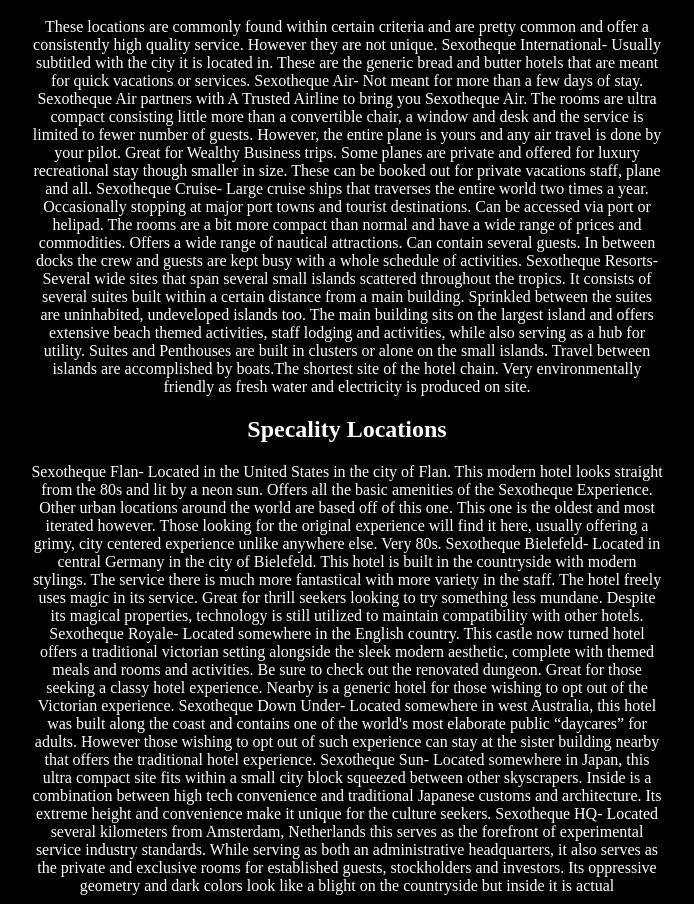
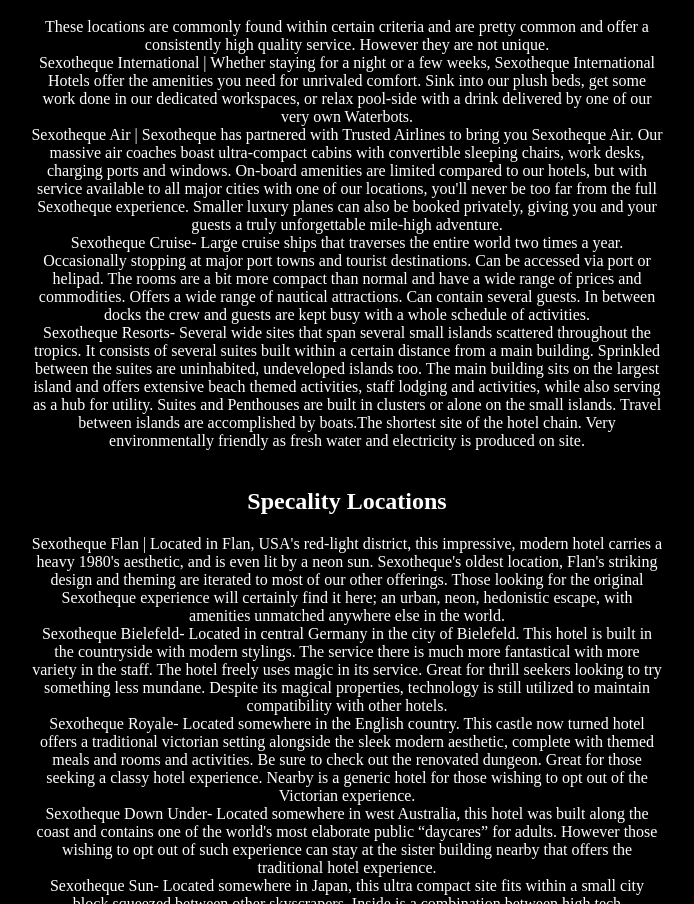
Before and after one commit to morshmarter/DEFUNCTmorshmarter.github.io, a plain HTML site: page locations.html in a window 1280 px wide. Shown: the part 48-952 px from the top of the page, without its empty margins (293-987 px from the left). Drawn offline with Linux system fonts and the light colour scheme.

Commit message:
Add Content
added content, added images, fixed some errors

```diff
--- a/locations.html
+++ b/locations.html
@@ -6,21 +6,22 @@
     <h1>Brand Locations</h1>
     <p>These locations are commonly found within certain criteria and are pretty common and offer a consistently high
         quality service. However they are not unique.
-
-        Sexotheque International- Usually subtitled with the city it is located in. These are the generic bread and
-        butter hotels that are meant for quick vacations or services.
-
-        Sexotheque Air- Not meant for more than a few days of stay. Sexotheque Air partners with A Trusted Airline to
-        bring you Sexotheque Air. The rooms are ultra compact consisting little more than a convertible chair, a window
-        and desk and the service is limited to fewer number of guests. However, the entire plane is yours and any air
-        travel is done by your pilot. Great for Wealthy Business trips. Some planes are private and offered for luxury
-        recreational stay though smaller in size. These can be booked out for private vacations staff, plane and all.
-
+        <br />
+        Sexotheque International | Whether staying for a night or a few weeks, Sexotheque International Hotels offer the
+        amenities you need for unrivaled comfort. Sink into our plush beds, get some work done in our dedicated
+        workspaces, or relax pool-side with a drink delivered by one of our very own Waterbots.
+        <br />
+        Sexotheque Air | Sexotheque has partnered with Trusted Airlines to bring you Sexotheque Air. Our massive air
+        coaches boast ultra-compact cabins with convertible sleeping chairs, work desks, charging ports and windows.
+        On-board amenities are limited compared to our hotels, but with service available to all major cities with one
+        of our locations, you'll never be too far from the full Sexotheque experience. Smaller luxury planes can also be
+        booked privately, giving you and your guests a truly unforgettable mile-high adventure.
+        <br />
         Sexotheque Cruise- Large cruise ships that traverses the entire world two times a year. Occasionally stopping at
         major port towns and tourist destinations. Can be accessed via port or helipad. The rooms are a bit more compact
         than normal and have a wide range of prices and commodities. Offers a wide range of nautical attractions. Can
         contain several guests. In between docks the crew and guests are kept busy with a whole schedule of activities.
-
+        <br />
         Sexotheque Resorts- Several wide sites that span several small islands scattered throughout the tropics. It
         consists of several suites built within a certain distance from a main building. Sprinkled between the suites
         are uninhabited, undeveloped islands too. The main building sits on the largest island and offers extensive
@@ -29,38 +30,37 @@
         boats.The shortest site of the hotel chain. Very environmentally friendly as fresh water and electricity is
         produced on site.
     </p>
-
+    <br />
     <h2>Specality Locations</h2>
-    <p>Sexotheque Flan- Located in the United States in the city of Flan. This modern hotel looks straight from the 80s
-        and lit by a neon sun. Offers all the basic amenities of the Sexotheque Experience. Other urban locations around
-        the world are based off of this one. This one is the oldest and most iterated however. Those looking for the
-        original experience will find it here, usually offering a grimy, city centered experience unlike anywhere else.
-        Very 80s.
-
+    <p>Sexotheque Flan | Located in Flan, USA's red-light district, this impressive, modern hotel carries a heavy 1980's
+        aesthetic, and is even lit by a neon sun. Sexotheque's oldest location, Flan's striking design and theming are
+        iterated to most of our other offerings. Those looking for the original Sexotheque experience will certainly
+        find it here; an urban, neon, hedonistic escape, with amenities unmatched anywhere else in the world.
+        <br />
         Sexotheque Bielefeld- Located in central Germany in the city of Bielefeld. This hotel is built in the
         countryside with modern stylings. The service there is much more fantastical with more variety in the staff. The
         hotel freely uses magic in its service. Great for thrill seekers looking to try something less mundane. Despite
         its magical properties, technology is still utilized to maintain compatibility with other hotels.
-
+        <br />
         Sexotheque Royale- Located somewhere in the English country. This castle now turned hotel offers a traditional
         victorian setting alongside the sleek modern aesthetic, complete with themed meals and rooms and activities. Be
         sure to check out the renovated dungeon. Great for those seeking a classy hotel experience. Nearby is a generic
         hotel for those wishing to opt out of the Victorian experience.
-
+        <br />
         Sexotheque Down Under- Located somewhere in west Australia, this hotel was built along the coast and contains
         one of the world's most elaborate public “daycares” for adults. However those wishing to opt out of such
         experience can stay at the sister building nearby that offers the traditional hotel experience.
-
+        <br />
         Sexotheque Sun- Located somewhere in Japan, this ultra compact site fits within a small city block squeezed
         between other skyscrapers. Inside is a combination between high tech convenience and traditional Japanese
         customs and architecture. Its extreme height and convenience make it unique for the culture seekers.
-
+        <br />
         Sexotheque HQ- Located several kilometers from Amsterdam, Netherlands this serves as the forefront of
         experimental service industry standards. While serving as both an administrative headquarters, it also serves as
         the private and exclusive rooms for established guests, stockholders and investors. Its oppressive geometry and
         dark colors look like a blight on the countryside but inside it is actual
     </p>
-
+    <br />
     <h2>General Services</h2>
     <p>Services are special conditional activities that can be set up for individuals or groups to either convenience or
         enjoyment.
```
Also changed, not shown: activities.html (+5 -0 lines), history.html (+2 -2 lines), reserations.html (deleted, +0 -7 lines), reservations.html (added, +10 -0 lines), rooms.html (+2 -2 lines), img/cafe1.jpg (added), img/resturant1.jpg (added), img/room1.jpg (added).
